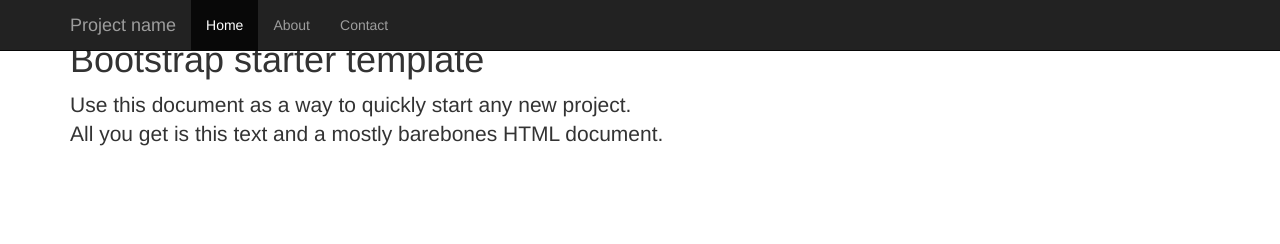
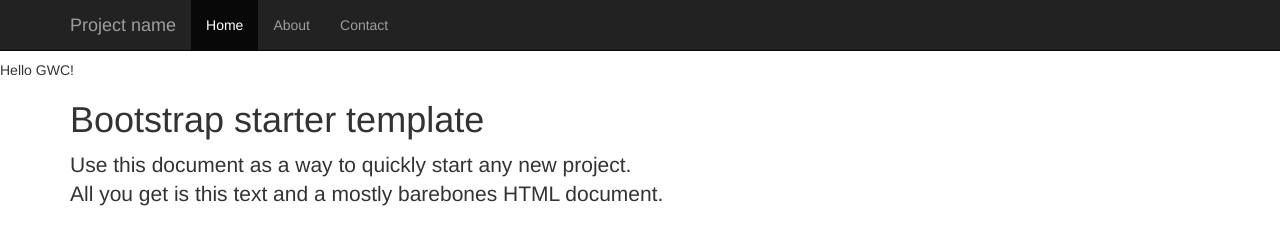
Before and after one commit to juliama1040/juliama1040.github.io, a plain HTML site: page index.html in a window 1280 px wide. Drawn offline with nearby package versions, Linux system fonts and the light colour scheme.

Commit message:
add style

```diff
--- a/index.html
+++ b/index.html
@@ -6,6 +6,11 @@
 			Hello World
 		</title>
 		<link rel="stylesheet" href="https://cdnjs.cloudflare.com/ajax/libs/twitter-bootstrap/4.0.0-alpha/css/bootstrap.css">
+		<style>
+			body {
+				padding-top: 60px;
+			}
+		</style>
 	</head>
 	<body>
 		Hello GWC!
```
